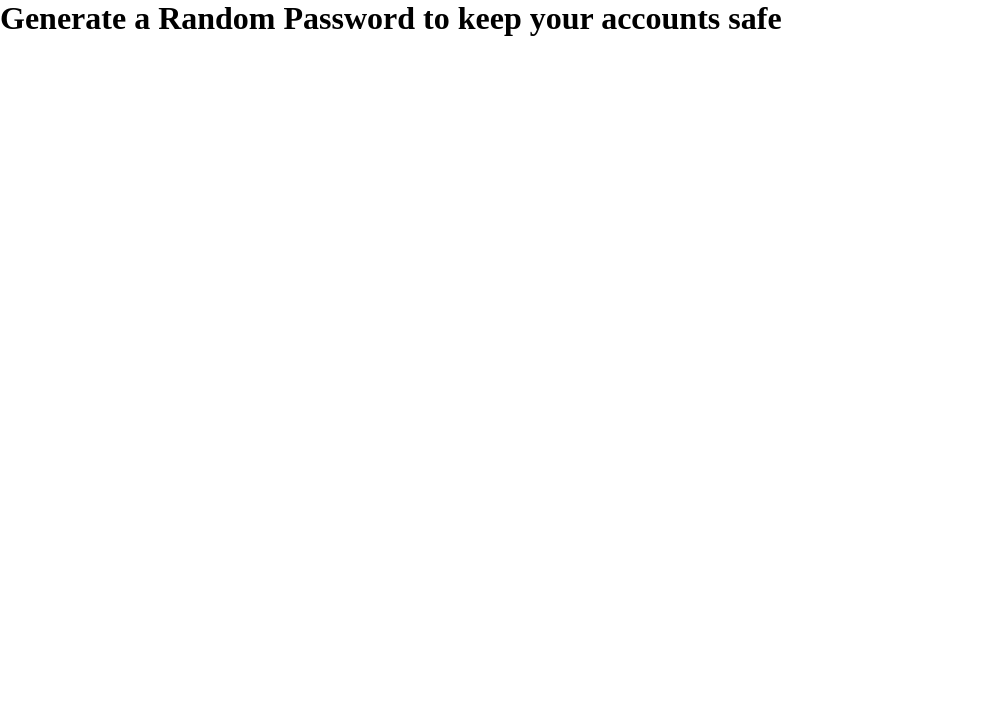
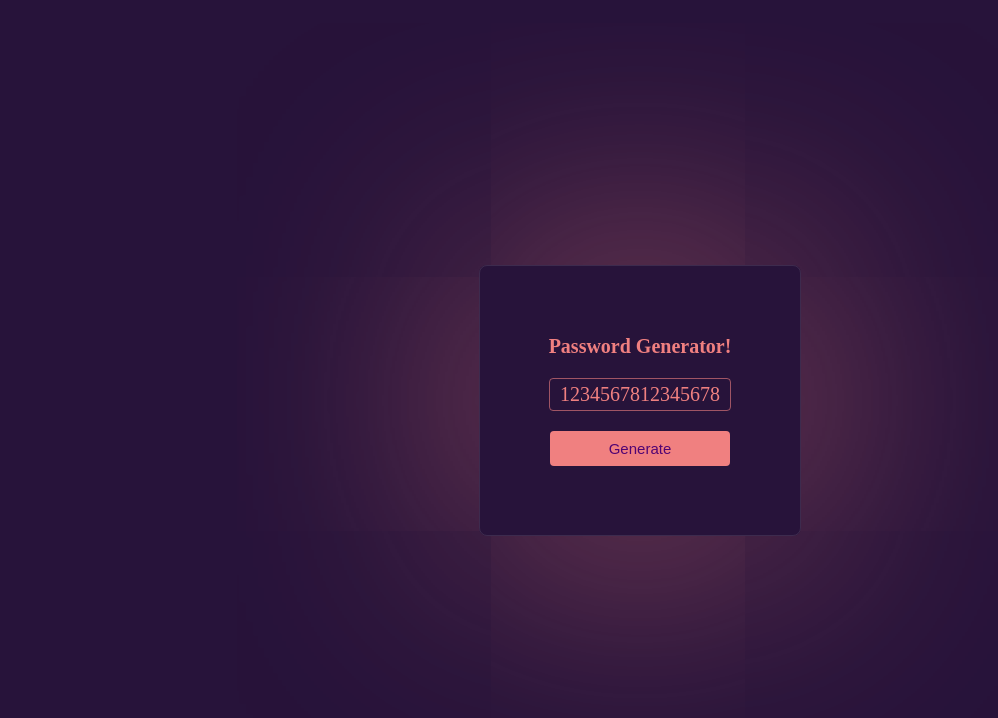
Before and after one commit to KartikC137/Learning_JS-FCC-, a website built with Vite: page PasswordGenerator/index.html in a window 1280 px wide. Shown: the whole page, without its empty margins (0-998 px from the left). Built offline with nearby package versions, Linux system fonts and the light colour scheme.

Commit message:
Created Basic structure

```diff
--- a/PasswordGenerator/index.css
+++ b/PasswordGenerator/index.css
@@ -1,3 +1,50 @@
-body {
-    margin: 0;
+.overlay-box{
+    color: lightcoral;
+    background-color: rgba(0,0,0,0);
+    display: flex;
+    flex-direction: column;
+    padding: 69px;
+    border-radius: 8px;
+    border: 1px solid rgba(255,255,255,0.1);
+    box-shadow: 0 0 500px rgba(240,128,128,0.7);
 }
+.container{
+    justify-content: center;
+    align-items: center;
+    display: flex;
+    position: fixed;
+    background-color: rgba(130,64,192,0.3);
+    top:0;
+    bottom:0;
+    left: 0;
+    right: 0;
+}
+.title{
+    font-weight: bold;
+    font-size: 20px;
+    margin-bottom: 20px;
+}
+.content{
+    display: flex;
+    justify-content: center;
+    border: 1px solid rgba(240,128,128,0.6);
+    padding:4px;
+    border-radius: 4px;
+    font-size: 20px;
+    margin-bottom: 20px;
+}
+.button-div{
+    display: flex;
+    justify-content: center;
+}
+.button{
+    font-size: 15px;
+    color: rgb(81, 4, 115);
+    width: 180px;
+    border-radius: 4px;
+    border: none;
+    display: flex;
+    justify-content: center;
+    padding: 9px;
+    background-color: lightcoral;
+}
--- a/PasswordGenerator/index.html
+++ b/PasswordGenerator/index.html
@@ -1,9 +1,25 @@
-<html>
+<html xmlns="http://www.w3.org/1999/html">
     <head>
-        <link rel="stylesheet" href="index.css">
+        <link rel="stylesheet" href="./index.css">
+        <script src="./index.js"></script>
     </head>
     <body>
-        <h1>Generate a Random Password to keep your accounts safe</h1>
-        <script src="index.js"></script>
+        <div style="
+        position:fixed;
+        background-color: black;
+        top:0;
+        bottom: 0;
+        left: 0;
+        right: 0;
+        "></div>
+        <div class="container">
+            <div class="overlay-box">
+                <div class="title">Password Generator!</div>
+                <div class="content">1234567812345678</div>
+                <div class="button-div">
+                    <button class="button" onclick="generatePassword()">Generate</button>
+                </div>
+            </div>
+        </div>
     </body>
 </html>
--- a/PasswordGenerator/index.js
+++ b/PasswordGenerator/index.js
@@ -1,2 +1,7 @@
 const characters = ["A","B","C","D","E","F","G","H","I","J","K","L","M","N","O","P","Q","R","S","T","U","V","W","X","Y","Z","a","b","c","d","e","f","g","h","i","j","k","l","m","n","o","p","q","r","s","t","u","v","w","x","y","z", "0", "1", "2", "3", "4", "5", "6", "7", "8", "9","~","`","!","@","#","$","%","^","&","*","(",")","_","-","+","=","{","[","}","]",",","|",":",";","<",">",".","?",
 "/"];
+
+let contentEl = document.getElementById("content");
+
+function generatePassword() {
+}
```
